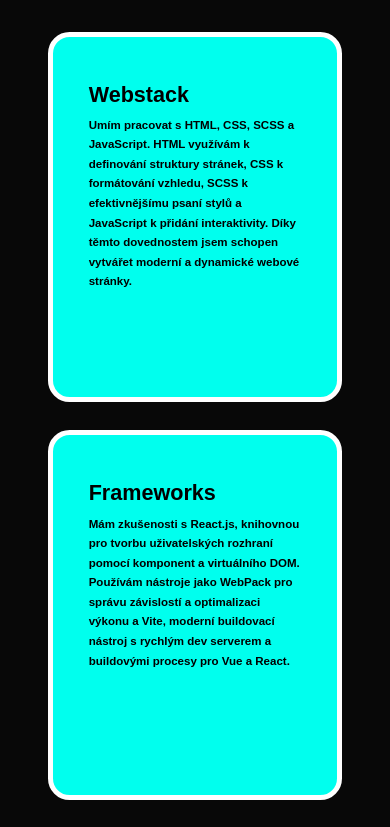
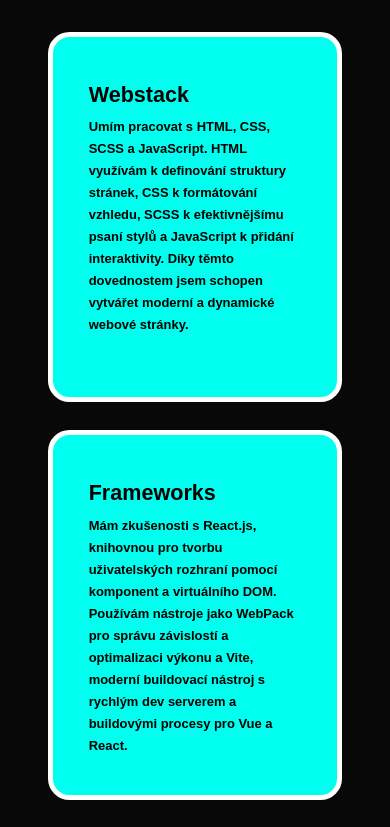
Before and after one commit to Vasaaa24/About-Vasyl, a React (Create React App) app: page / in a window 390 px wide. Shown: the part 2155-2982 px from the top of the page. Built offline with nearby package versions, Linux system fonts and the light colour scheme; some icons are missing.

Commit message:
responsive mobile

```diff
--- a/src/components/znalosti/skills.css
+++ b/src/components/znalosti/skills.css
@@ -97,6 +97,7 @@
     gap: 4rem;
   }
 }
+
 @media only screen and (max-width: 450px) {
   .service-box {
     height: 370px;
@@ -107,5 +108,17 @@
   html {
     font-size: 45%;
   }
+  .service-info p {
+    font-size: 1.8rem;
+  }
 
 }
+@media (max-width: 350px) {
+  html {
+    font-size: 45%;
+  }
+  .service-info p {
+    font-size: 1.6rem;
+  }
+
+}
```
